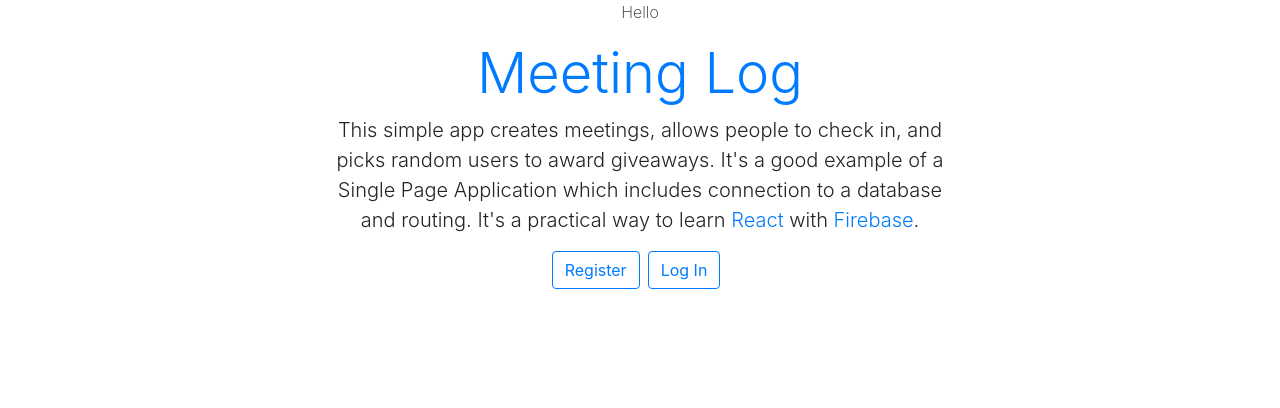
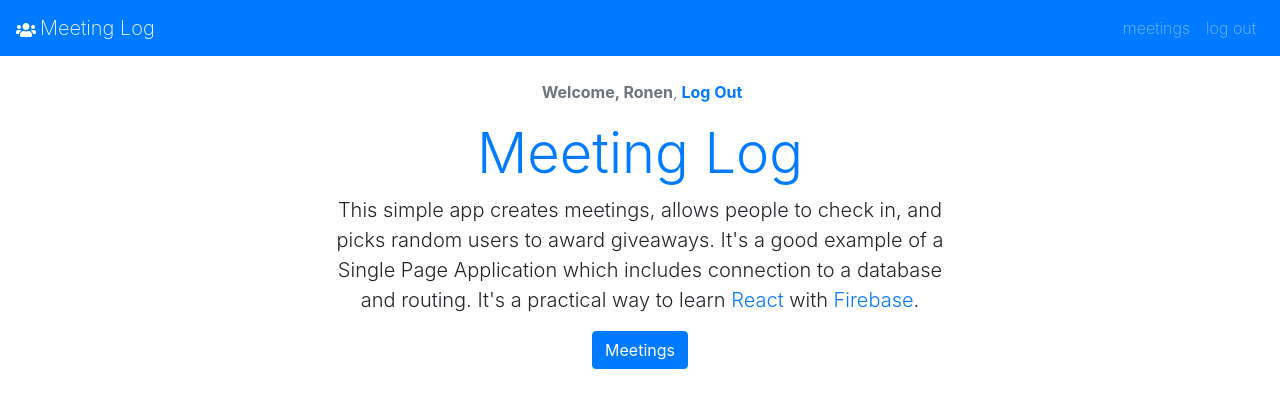
Before and after one commit to rrokhit/meeting-manager-spa, a React (Create React App) app: page / in a window 1280 px wide. Shown: the top 408 px of the page. Built offline with nearby package versions, Linux system fonts and the light colour scheme.

Commit message:
added nav bar

```diff
--- a/src/App.js
+++ b/src/App.js
@@ -1,19 +1,21 @@
 import React, { Component } from 'react';
 import Home from './Home';
 import Welcome from './Welcome';
+import Navigation from './Navigation';
 
 class App extends Component {
 
 constructor() {
   super();
   this.state = {
-    user : null
+    user : 'Ronen'
   }
 }
 
   render() {
     return(
       <div>
+        <Navigation user={this.state.user}/>
         {this.state.user &&
       <Welcome user={this.state.user}/>}
       <Home user={this.state.user}/>
--- a/src/Home.js
+++ b/src/Home.js
@@ -9,7 +9,6 @@
             <div className="container text-center">
             <div className="row justify-content-center">
               <div className="col-10 col-md-10 col-lg-8 col-xl-7">
-                Hello {user}
                 <div className="display-4 text-primary mt-3 mb-2">
                   Meeting Log
                 </div>
--- /dev/null
+++ b/src/Navigation.js
@@ -0,0 +1,42 @@
+import React, { Component } from "react";
+import { FaUsers } from "react-icons/fa";
+
+class Navigation extends Component {
+  render() {
+    const { user } = this.props;
+
+    return (
+      <nav className="site-nav family-sans navbar navbar-expand bg-primary navbar-dark higher">
+        <div className="container-fluid">
+          <a href="/" className="navbar-brand">
+            <FaUsers className="mr-1"/>Meeting Log
+          </a>
+          <div className="navbar-nav ml-auto">
+            {user && (
+              <a className="nav-item nav-link" href="/meetings">
+                meetings
+              </a>
+            )}
+            {!user && (
+              <a className="nav-item nav-link" href="/login">
+                log in
+              </a>
+            )}
+            {!user && (
+              <a className="nav-item nav-link" href="/register">
+                register
+              </a>
+            )}
+            {user && (
+              <a className="nav-item nav-link" href="/login">
+                log out
+              </a>
+            )}
+          </div>
+        </div>
+      </nav>
+    );
+  }
+}
+
+export default Navigation;
```
Also changed, not shown: public/index.html (+1 -22 lines).
